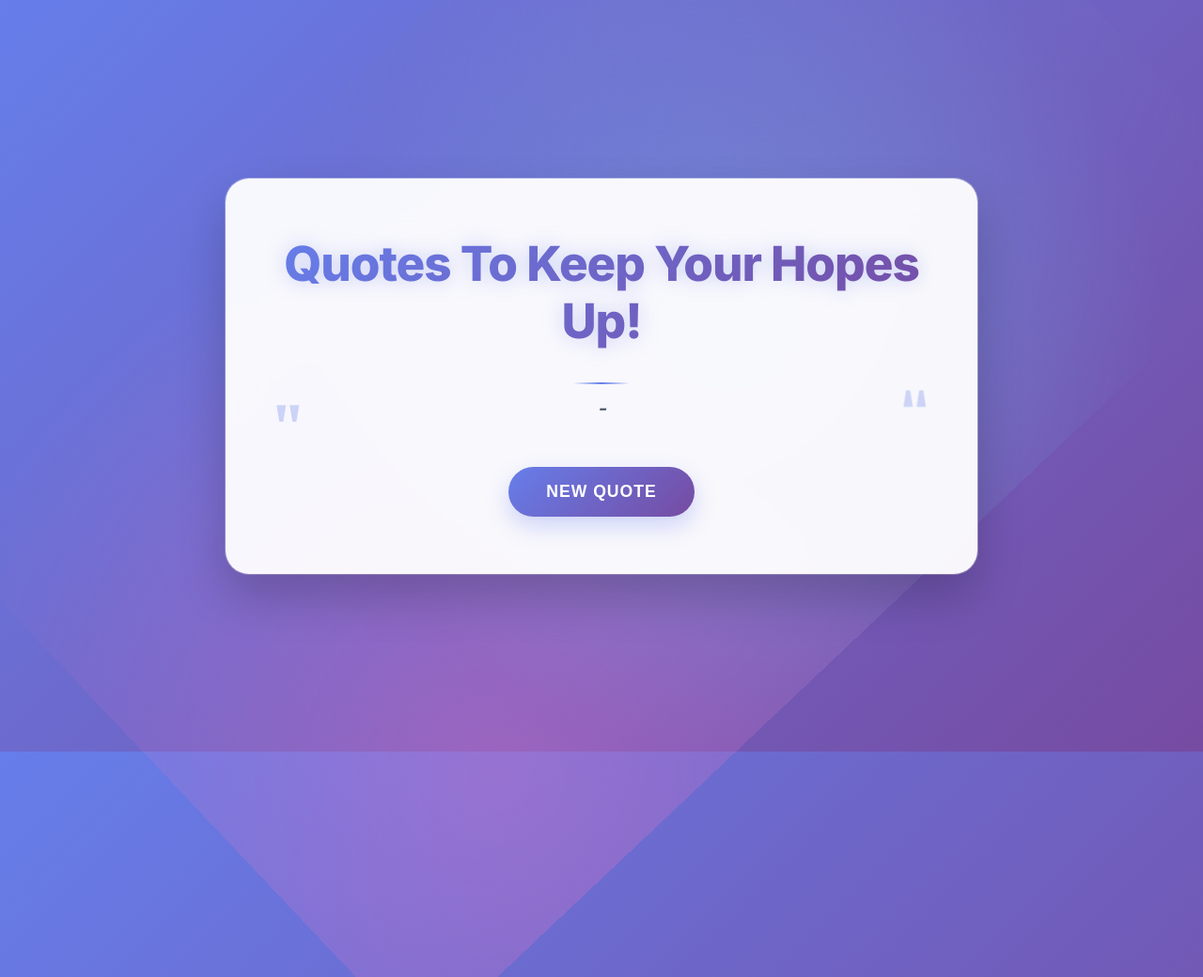
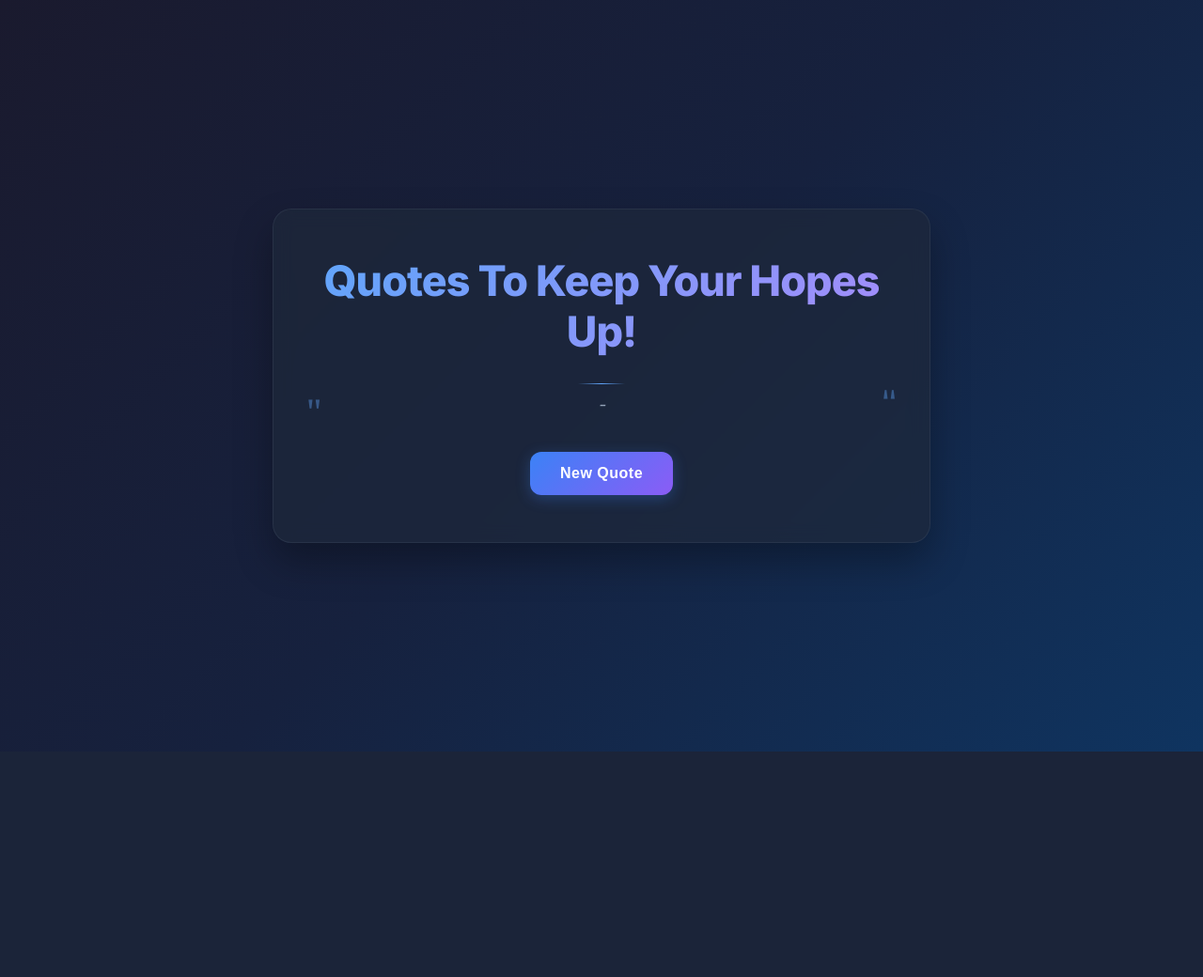
Before and after one commit to youni20/self-hosted-gitlab-ci-flask, a Flask app: template templates/index.html in a window 1280 px wide; the page is wider, and only the part inside the window is pictured. Shown: the top 1040 px of that part at 94% size. After the commit the page ends 800 px from the top of that part, so only its background shows below. Run offline with Flask 3, Linux system fonts and the light colour scheme; the template is opened without the code that fills it, so the values that code supplies are empty.

```diff
--- a/static/css/main.css
+++ b/static/css/main.css
@@ -7,146 +7,33 @@
 
 body {
     font-family: 'Inter', 'Segoe UI', Tahoma, Geneva, Verdana, sans-serif;
-    background: linear-gradient(135deg, #667eea 0%, #764ba2 100%);
+    background: linear-gradient(135deg, #1a1a2e 0%, #16213e 50%, #0f3460 100%);
     min-height: 100vh;
     display: flex;
     flex-direction: column;
     justify-content: center;
     align-items: center;
-    position: relative;
-    overflow-x: hidden;
-}
-
-/* Animated background particles */
-body::before {
-    content: '';
-    position: absolute;
-    top: 0;
-    left: 0;
-    width: 100%;
-    height: 100%;
-    background-image:
-        radial-gradient(circle at 20% 80%, rgba(120, 119, 198, 0.3) 0%, transparent 50%),
-        radial-gradient(circle at 80% 20%, rgba(255, 119, 198, 0.3) 0%, transparent 50%),
-        radial-gradient(circle at 40% 40%, rgba(120, 219, 255, 0.3) 0%, transparent 50%);
-    animation: float 20s ease-in-out infinite;
-}
-
-@keyframes float {
-    0%, 100% { transform: translateY(0px) rotate(0deg); }
-    50% { transform: translateY(-20px) rotate(180deg); }
+    color: #e2e8f0;
 }
 
 /* Main container */
 .quote-container {
-    background: rgba(255, 255, 255, 0.95);
-    backdrop-filter: blur(20px);
-    border-radius: 25px;
-    padding: 60px 50px;
+    background: rgba(30, 41, 59, 0.7);
+    backdrop-filter: blur(10px);
+    border: 1px solid rgba(148, 163, 184, 0.1);
+    border-radius: 20px;
+    padding: 50px 40px;
     margin: 20px;
-    max-width: 800px;
+    max-width: 700px;
     width: 90%;
-    box-shadow:
-        0 25px 50px rgba(0, 0, 0, 0.2),
-        0 0 0 1px rgba(255, 255, 255, 0.3);
-    position: relative;
-    animation: slideIn 0.8s ease-out;
-    z-index: 1;
+    box-shadow: 0 20px 40px rgba(0, 0, 0, 0.3);
+    animation: fadeInUp 0.6s ease-out;
 }
 
-@keyframes slideIn {
+@keyframes fadeInUp {
     from {
         opacity: 0;
-        transform: translateY(50px) scale(0.9);
-    }
-    to {
-        opacity: 1;
-        transform: translateY(0) scale(1);
-    }
-}
-
-/* Title styling */
-h1 {
-    font-size: clamp(2rem, 4vw, 3.5rem);
-    font-weight: 800;
-    background: linear-gradient(135deg, #667eea, #764ba2);
-    -webkit-background-clip: text;
-    -webkit-text-fill-color: transparent;
-    background-clip: text;
-    text-align: center;
-    margin-bottom: 50px;
-    letter-spacing: -0.02em;
-    line-height: 1.2;
-    animation: titleGlow 3s ease-in-out infinite alternate;
-}
-
-@keyframes titleGlow {
-    from { filter: drop-shadow(0 0 10px rgba(102, 126, 234, 0.3)); }
-    to { filter: drop-shadow(0 0 20px rgba(118, 75, 162, 0.5)); }
-}
-
-/* Quote text styling */
-#quote-text {
-    font-size: clamp(1.2rem, 3vw, 1.8rem);
-    font-weight: 400;
-    line-height: 1.6;
-    color: #2d3748;
-    text-align: center;
-    margin-bottom: 30px;
-    position: relative;
-    padding: 0 30px;
-    animation: fadeIn 0.6s ease-out 0.2s both;
-}
-
-#quote-text::before,
-#quote-text::after {
-    content: '"';
-    font-size: 4rem;
-    font-weight: 700;
-    color: #667eea;
-    opacity: 0.3;
-    position: absolute;
-    font-family: Georgia, serif;
-}
-
-#quote-text::before {
-    top: -20px;
-    left: 0;
-}
-
-#quote-text::after {
-    bottom: -40px;
-    right: 0;
-    transform: rotate(180deg);
-}
-
-/* Author styling */
-#quote-auth {
-    font-size: clamp(1rem, 2.5vw, 1.3rem);
-    font-weight: 600;
-    color: #4a5568;
-    text-align: center;
-    font-style: italic;
-    margin-bottom: 50px;
-    position: relative;
-    animation: fadeIn 0.6s ease-out 0.4s both;
-}
-
-#quote-auth::before {
-    content: '';
-    width: 60px;
-    height: 2px;
-    background: linear-gradient(90deg, transparent, #667eea, transparent);
-    position: absolute;
-    top: -15px;
-    left: 50%;
-    transform: translateX(-50%);
-}
-
-@keyframes fadeIn {
-    from {
-        opacity: 0;
-        transform: translateY(20px);
+        transform: translateY(30px);
     }
     to {
         opacity: 1;
@@ -154,84 +41,129 @@ h1 {
     }
 }
 
+/* Title styling */
+h1 {
+    font-size: clamp(1.8rem, 4vw, 2.8rem);
+    font-weight: 700;
+    background: linear-gradient(135deg, #60a5fa, #a78bfa);
+    -webkit-background-clip: text;
+    -webkit-text-fill-color: transparent;
+    background-clip: text;
+    text-align: center;
+    margin-bottom: 40px;
+    letter-spacing: -0.02em;
+    line-height: 1.2;
+}
+
+/* Quote text styling */
+#quote-text {
+    font-size: clamp(1.1rem, 2.5vw, 1.5rem);
+    font-weight: 400;
+    line-height: 1.7;
+    color: #f1f5f9;
+    text-align: center;
+    margin-bottom: 25px;
+    position: relative;
+    padding: 0 20px;
+    transition: opacity 0.3s ease, transform 0.3s ease;
+}
+
+#quote-text::before,
+#quote-text::after {
+    content: '"';
+    font-size: 2.5rem;
+    font-weight: 300;
+    color: #60a5fa;
+    opacity: 0.4;
+    position: absolute;
+    font-family: Georgia, serif;
+}
+
+#quote-text::before {
+    top: -15px;
+    left: -5px;
+}
+
+#quote-text::after {
+    bottom: -25px;
+    right: -5px;
+    transform: rotate(180deg);
+}
+
+/* Author styling */
+#quote-auth {
+    font-size: clamp(0.9rem, 2vw, 1.1rem);
+    font-weight: 500;
+    color: #94a3b8;
+    text-align: center;
+    font-style: italic;
+    margin-bottom: 40px;
+    position: relative;
+    transition: opacity 0.3s ease, transform 0.3s ease;
+}
+
+#quote-auth::before {
+    content: '';
+    width: 50px;
+    height: 1px;
+    background: linear-gradient(90deg, transparent, #60a5fa, transparent);
+    position: absolute;
+    top: -12px;
+    left: 50%;
+    transform: translateX(-50%);
+}
+
 /* Button styling */
 button {
-    background: linear-gradient(135deg, #667eea, #764ba2);
+    background: linear-gradient(135deg, #3b82f6, #8b5cf6);
     color: white;
     border: none;
-    padding: 16px 40px;
-    font-size: 1.1rem;
+    padding: 14px 32px;
+    font-size: 1rem;
     font-weight: 600;
-    border-radius: 50px;
+    border-radius: 12px;
     cursor: pointer;
-    transition: all 0.3s cubic-bezier(0.4, 0, 0.2, 1);
-    box-shadow: 0 10px 25px rgba(102, 126, 234, 0.3);
-    position: relative;
-    overflow: hidden;
+    transition: all 0.2s ease;
+    box-shadow: 0 4px 15px rgba(59, 130, 246, 0.3);
     display: block;
     margin: 0 auto;
-    text-transform: uppercase;
-    letter-spacing: 1px;
-    animation: fadeIn 0.6s ease-out 0.6s both;
-}
-
-button::before {
-    content: '';
-    position: absolute;
-    top: 0;
-    left: -100%;
-    width: 100%;
-    height: 100%;
-    background: linear-gradient(90deg, transparent, rgba(255, 255, 255, 0.3), transparent);
-    transition: left 0.6s;
+    letter-spacing: 0.5px;
 }
 
 button:hover {
-    transform: translateY(-3px) scale(1.05);
-    box-shadow: 0 15px 35px rgba(102, 126, 234, 0.4);
-}
-
-button:hover::before {
-    left: 100%;
+    transform: translateY(-2px);
+    box-shadow: 0 8px 25px rgba(59, 130, 246, 0.4);
+    background: linear-gradient(135deg, #2563eb, #7c3aed);
 }
 
 button:active {
-    transform: translateY(-1px) scale(1.02);
+    transform: translateY(0px);
+    transition: transform 0.1s ease;
 }
 
-/* Loading animation for quote changes */
+/* Loading state */
 .quote-loading #quote-text,
 .quote-loading #quote-auth {
-    opacity: 0.6;
-    transform: scale(0.98);
-    transition: all 0.3s ease;
+    opacity: 0.5;
+    transform: translateY(-5px);
+}
+
+/* Quote transition animation */
+.quote-transition {
+    animation: smoothTransition 0.4s ease-in-out;
+}
+
+@keyframes smoothTransition {
+    0% { opacity: 1; transform: translateY(0); }
+    50% { opacity: 0.3; transform: translateY(-8px); }
+    100% { opacity: 1; transform: translateY(0); }
 }
 
 /* Responsive design */
 @media (max-width: 768px) {
     .quote-container {
         padding: 40px 30px;
-        margin: 10px;
-    }
-
-    #quote-text {
-        padding: 0 20px;
-    }
-
-    #quote-text::before,
-    #quote-text::after {
-        font-size: 3rem;
-    }
-
-    button {
-        padding: 14px 35px;
-        font-size: 1rem;
-    }
-}
-
-@media (max-width: 480px) {
-    .quote-container {
-        padding: 30px 20px;
+        margin: 15px;
     }
 
     #quote-text {
--- a/templates/index.html
+++ b/templates/index.html
@@ -2,6 +2,7 @@
 
 <!--Head Block-->
 {% block head %}
+<title>Quotes4Hope</title>
 <link href="https://fonts.googleapis.com/css2?family=Inter:wght@400;600;800&display=swap" rel="stylesheet">
 {% endblock %}
 
```
Also changed, not shown: other parts of static/css/main.css (+34 -12 lines), docker-compose.yml (added, +7 -0 lines), readme.md.
